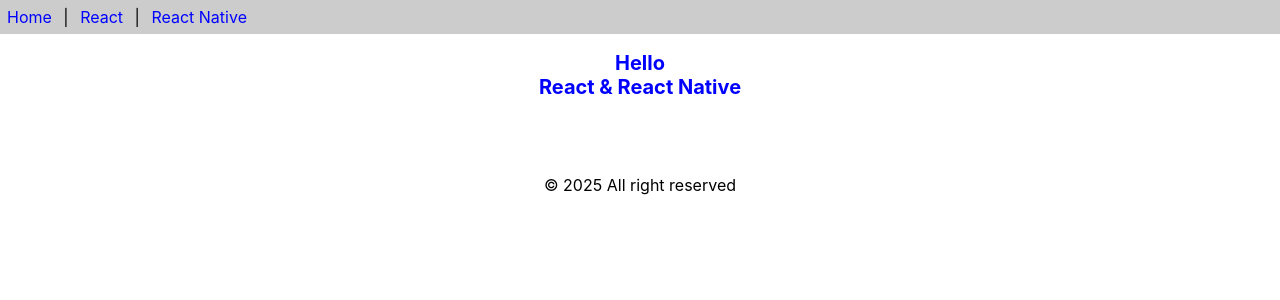
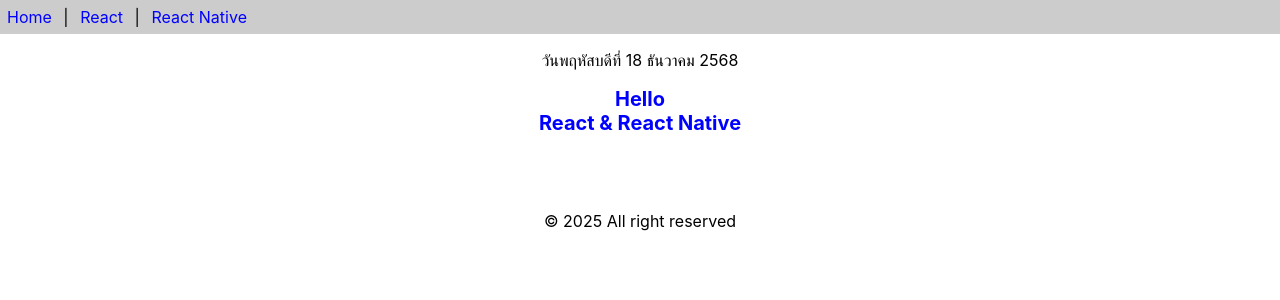
Before and after one commit to Peerapong9947/app1, a React (Create React App) app: page / in a window 1280 px wide. Shown: the top 300 px of the page. Built offline with nearby package versions, Linux system fonts and the light colour scheme.

Commit message:
classcomponents

```diff
--- a/src/App.js
+++ b/src/App.js
@@ -3,12 +3,14 @@
 import react from 'react';
 import './style.css'
 import { Content, Footer, Header } from './func-components';
+import Calendar from './class-components';
 
 
 function App() {
   return (
     <>
       <Header/>
+      <p><center><Calendar/></center></p>
       <Content/>
       <Footer/>
     </>
--- /dev/null
+++ b/src/class-components.js
@@ -0,0 +1,19 @@
+import React, { Component } from "react";
+
+export default class Calendar extends Component{
+    getDate(){
+        const dayNames = ['อาทิตย์','จันทร์','อังคาร','พุธ','พฤหัสบดี','ศุกร์','เสาร์']
+        const monthNames = ['มกราคม','กุมพาพันธ์','มีนาคม','เมษายน','พฤษภาคม','มิถุนายน','กรกฎาคม','สิงหาคม','กันยายน',
+            'ตุลาคม','พฤศจิกายน','ธันวาคม']
+        const date = new Date()
+        const weekDay = dayNames[date.getDay()]
+        const day = date.getDate()
+        const month = monthNames[date.getMonth()]
+        const year = date.getFullYear() + 543
+        return `วัน${weekDay}ที่ ${day} ${month} ${year}`
+    }
+
+    render(){
+        return <div>{this.getDate()}</div>
+    }
+}
```
